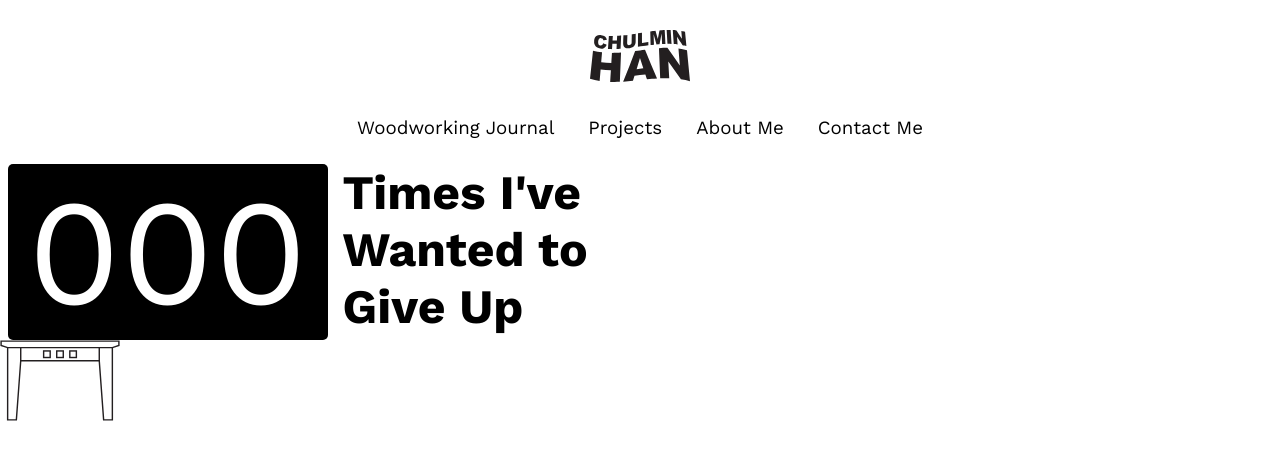
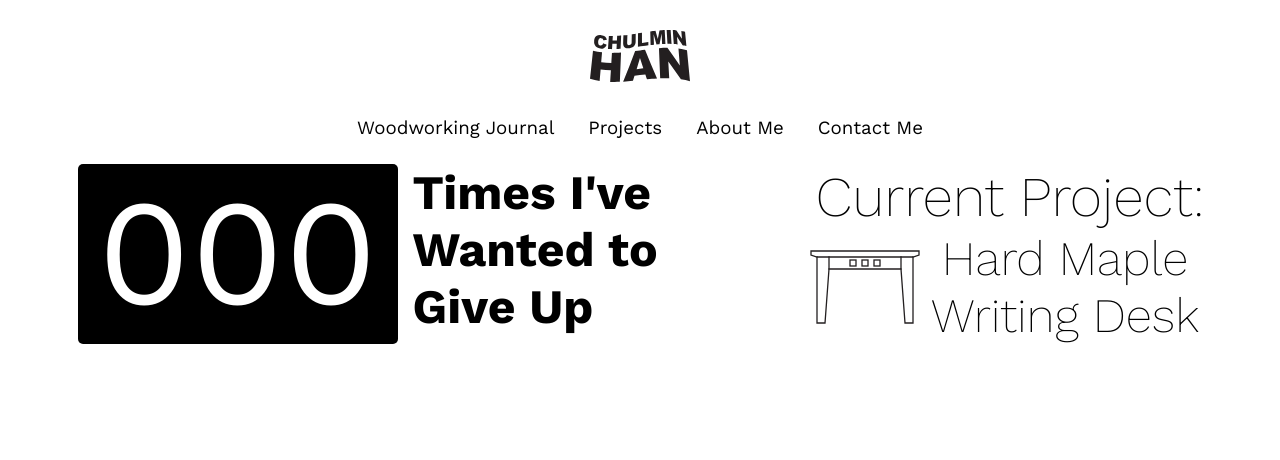
Before and after one commit to chulminh/personal, a plain HTML site: page index.html in a window 1280 px wide. Drawn offline with nearby package versions, Linux system fonts and the light colour scheme.

Commit message:
some styling changes w flex box and the titles

```diff
--- a/counter.js
+++ b/counter.js
@@ -20,7 +20,7 @@ var total = counter.reduce((a, b) => a + b, 0)
 //0 as a string to concatenate or something
 const zero = "0";
 
-//if total is less than 10, add two 0s, if its less than 100, add one 0, otherwise display as it is
+//if total is 0, display three 0s, if less than 10, add two 0s, if less than 100, add one 0, otherwise display as it is
 if (total = 0) {
     document.getElementById("counter").innerText = zero + zero + zero;
 } else if (total < 10) {
--- a/index.html
+++ b/index.html
@@ -13,7 +13,7 @@
 
 <body>
 
-<main class="container">
+<main>
 
     <header class="header">
         <section>
@@ -43,7 +43,7 @@
         </nav>
     </header>
 
-    <section>
+    <section class="container">
         <div class="title">
             <div id="counter"></div>
             <h2>
@@ -52,11 +52,16 @@
         </div>
 
         <div class="journal">
-            <img class="desk_logo" src="assets/desk.svg" alt="desk logo">
+            <h1>
+                Current Project:
+            </h1>
+            <div>
+                <img class="desk_logo" src="assets/desk.svg" alt="desk logo">
 
-            <h1 id="test" class="giveup">
-
-            </h1>
+                <h2>
+                    Hard Maple Writing Desk
+                </h2>
+            </div>
         </div>
 
 
--- a/style.scss
+++ b/style.scss
@@ -27,11 +27,16 @@ body {
     }
 }
 
+.container {
+    display:flex;
+    flex-wrap: wrap;
+    justify-content: space-around;
+}
+
 .title {
     display:flex;
     justify-content: space-around;
     width: 600px;
-    flex-wrap: wrap;
 
     #counter {
         font-size: 150px;
@@ -40,6 +45,7 @@ body {
         background-color: black;
         border-radius: 5px;
         width: 320px;
+        height: 180px;
         text-align: center;
         }
 
@@ -51,19 +57,30 @@ body {
     }
 }
 
-.desk_logo {
-    display:block;
-    width: 120px;
-}
+.journal {
+    display: block;
+    padding: 0;
+    width: 400px;
+    text-align: center;
 
-.journal {
-    display: flex;
-    margin: 0 auto;
-    padding: 0;
+    div {
+        display: flex;
+    }
 
     h1 {
-        font-size: 5em;
+        font-size: 56px;
         font-weight: 200;
         margin: 0;
     }
+
+    h2 {
+        font-size: 48px;
+        font-weight: 200;
+        width: 300px;
+    }
+
+    .desk_logo {
+        display:block;
+        width: 110px;
+    }
 }
```
Also changed, not shown: style.css, 1 other file.
